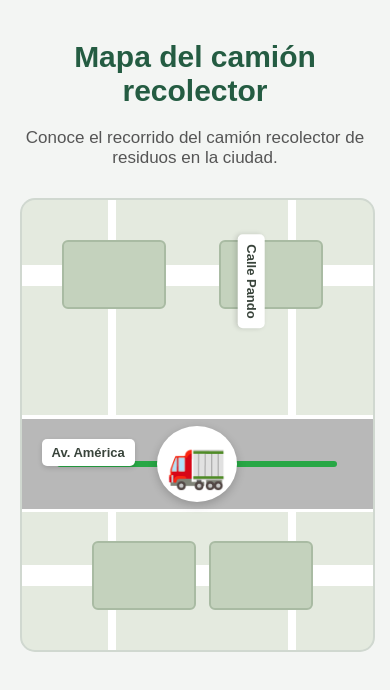
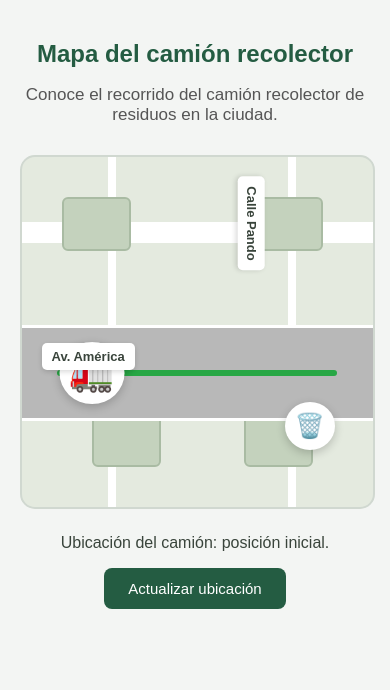
Before and after one commit to joseolarte-eng/REMA, a plain HTML site: page re18.html in a window 390 px wide. Drawn offline with Linux system fonts and the light colour scheme.

Commit message:
Agregar marcador y actualizacion de ubicacion del camion

```diff
--- a/re18.css
+++ b/re18.css
@@ -1,4 +1,5 @@
 
+/* Estilos generales */
 body {
     margin: 0;
     font-family: Arial, sans-serif;
@@ -6,6 +7,7 @@ body {
     color: #263b30;
 }
 
+/* Sección principal */
 .mapa-seccion {
     width: 90%;
     max-width: 1000px;
@@ -23,6 +25,7 @@ body {
     font-size: 17px;
 }
 
+/* Mapa */
 .mapa {
     position: relative;
     width: 100%;
@@ -32,12 +35,15 @@ body {
     border: 2px solid #d0d8d0;
     border-radius: 15px;
     background-color: #e4eadf;
+
     background-image:
         linear-gradient(90deg, transparent 48%, #ffffff 48%, #ffffff 52%, transparent 52%),
         linear-gradient(0deg, transparent 43%, #ffffff 43%, #ffffff 57%, transparent 57%);
+
     background-size: 180px 150px;
 }
 
+/* Edificios */
 .edificio {
     position: absolute;
     width: 100px;
@@ -91,7 +97,7 @@ body {
     transform: rotate(90deg);
 }
 
-/* Calle donde se encuentra el camión */
+/* Calle del camión */
 .calle-camion {
     position: absolute;
     top: 48%;
@@ -106,7 +112,7 @@ body {
     justify-content: center;
 }
 
-/* Ruta del camión */
+/* Ruta verde */
 .ruta {
     position: absolute;
     top: 42px;
@@ -120,11 +126,76 @@ body {
 
 /* Camión recolector */
 .camion {
-    position: relative;
+    position: absolute;
     z-index: 3;
     font-size: 48px;
     background-color: white;
     padding: 10px;
     border-radius: 50%;
     box-shadow: 0 3px 10px rgba(0, 0, 0, 0.2);
+    transition: left 0.5s ease;
 }
+
+/* Marcador del contenedor */
+.marcador-contenedor {
+    position: absolute;
+    top: 70%;
+    left: 75%;
+    z-index: 5;
+    font-size: 30px;
+    background-color: white;
+    padding: 10px;
+    border-radius: 50%;
+    box-shadow: 0 3px 10px rgba(0, 0, 0, 0.2);
+}
+
+/* Información de ubicación */
+.informacion-ubicacion {
+    margin-top: 25px;
+    text-align: center;
+}
+
+.informacion-ubicacion p {
+    font-size: 16px;
+    color: #39443b;
+}
+
+/* Botón para actualizar ubicación */
+#btn-actualizar {
+    background-color: #245c42;
+    color: white;
+    border: none;
+    padding: 12px 24px;
+    border-radius: 8px;
+    font-size: 15px;
+    cursor: pointer;
+    transition: background-color 0.3s ease;
+}
+
+#btn-actualizar:hover {
+    background-color: #17442f;
+}
+
+/* Adaptación para celulares */
+@media (max-width: 600px) {
+    .mapa {
+        height: 350px;
+    }
+
+    .edificio {
+        width: 65px;
+        height: 50px;
+    }
+
+    .camion {
+        font-size: 36px;
+    }
+
+    .marcador-contenedor {
+        font-size: 24px;
+    }
+
+    .mapa-seccion h1 {
+        font-size: 24px;
+    }
+}
--- a/re18.html
+++ b/re18.html
@@ -1,3 +1,4 @@
+
 
 <!DOCTYPE html>
 <html lang="es">
@@ -20,6 +21,7 @@
 
         <section class="mapa">
 
+            <!-- Edificios del mapa -->
             <div class="edificio edificio-1"></div>
             <div class="edificio edificio-2"></div>
             <div class="edificio edificio-3"></div>
@@ -34,22 +36,75 @@
                 Calle Pando
             </span>
 
-            <!-- Calle del camión -->
+            <!-- Calle donde circula el camión -->
             <div class="calle-camion">
 
-                <!-- Ruta verde -->
+                <!-- Recorrido del camión -->
                 <div class="ruta"></div>
 
-                <!-- Camión recolector -->
-                <div class="camion">
+                <!-- Icono del camión recolector -->
+                <div class="camion" id="camion"
+                     style="position: absolute; left: 20%; top: 50%; transform: translate(-50%, -50%);">
                     🚛
                 </div>
 
             </div>
 
+            <!-- Marcador del contenedor cercano -->
+            <div class="marcador-contenedor"
+                 title="Contenedor cercano">
+                🗑️
+            </div>
+
+        </section>
+
+        <!-- Información de ubicación -->
+        <section class="informacion-ubicacion">
+
+            <p id="estado-ubicacion">
+                Ubicación del camión: posición inicial.
+            </p>
+
+            <button type="button" id="btn-actualizar">
+                Actualizar ubicación
+            </button>
+
         </section>
 
     </main>
 
+    <script>
+        // Posiciones de ejemplo del camión sobre la ruta
+        const posiciones = [20, 40, 60, 80];
+
+        let posicionActual = 0;
+
+        const camion = document.getElementById("camion");
+        const estado = document.getElementById("estado-ubicacion");
+        const boton = document.getElementById("btn-actualizar");
+
+        function actualizarUbicacion() {
+
+            // Avanzar a la siguiente posición
+            posicionActual++;
+
+            if (posicionActual >= posiciones.length) {
+                posicionActual = 0;
+            }
+
+            // Cambiar la ubicación visual del camión
+            camion.style.left = posiciones[posicionActual] + "%";
+
+            // Mostrar el estado actualizado
+            estado.textContent =
+                "Ubicación del camión: posición " +
+                (posicionActual + 1) +
+                " del recorrido (simulación).";
+        }
+
+        // Ejecutar la actualización al presionar el botón
+        boton.addEventListener("click", actualizarUbicacion);
+    </script>
+
 </body>
 </html>
```
